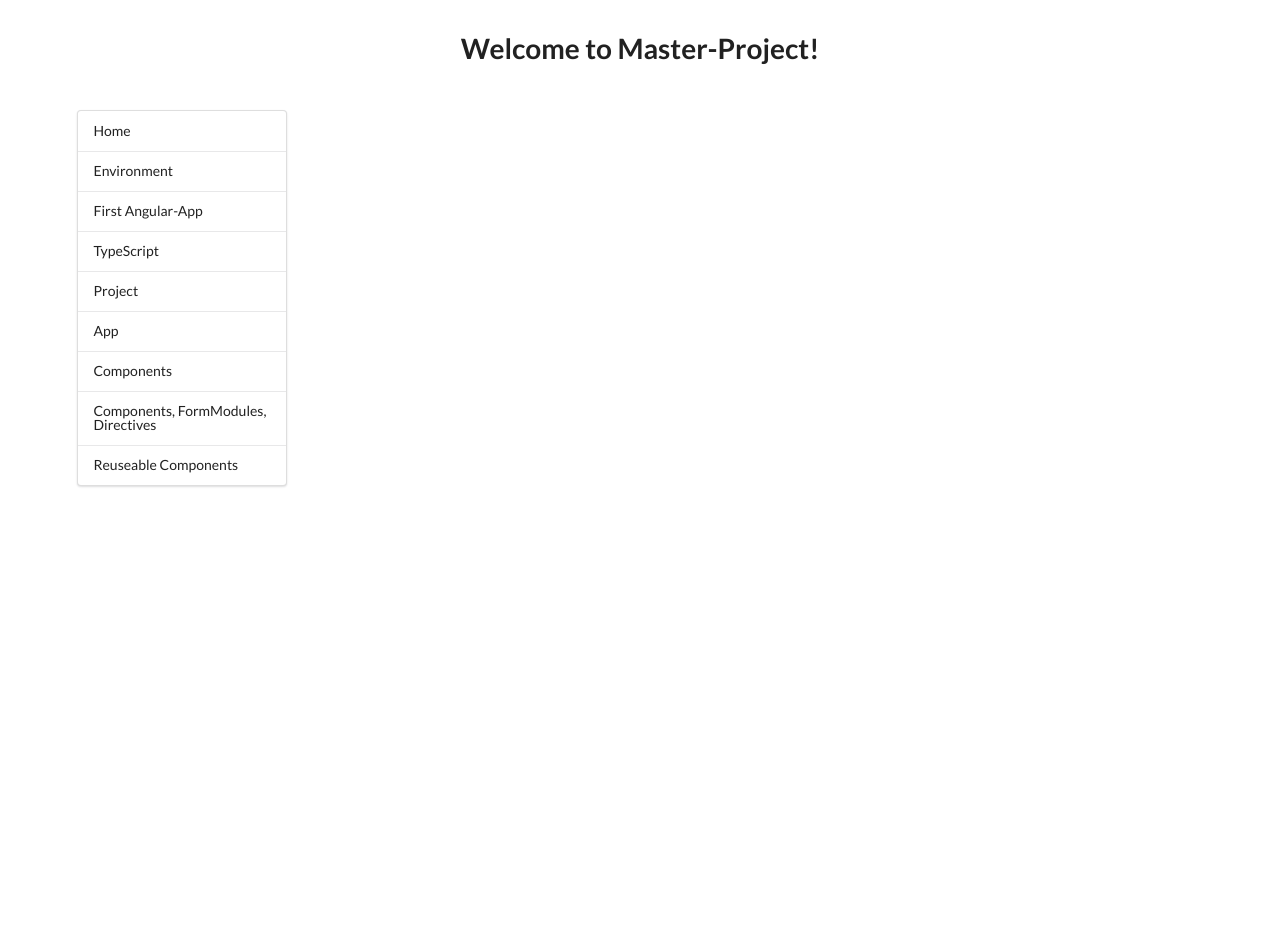
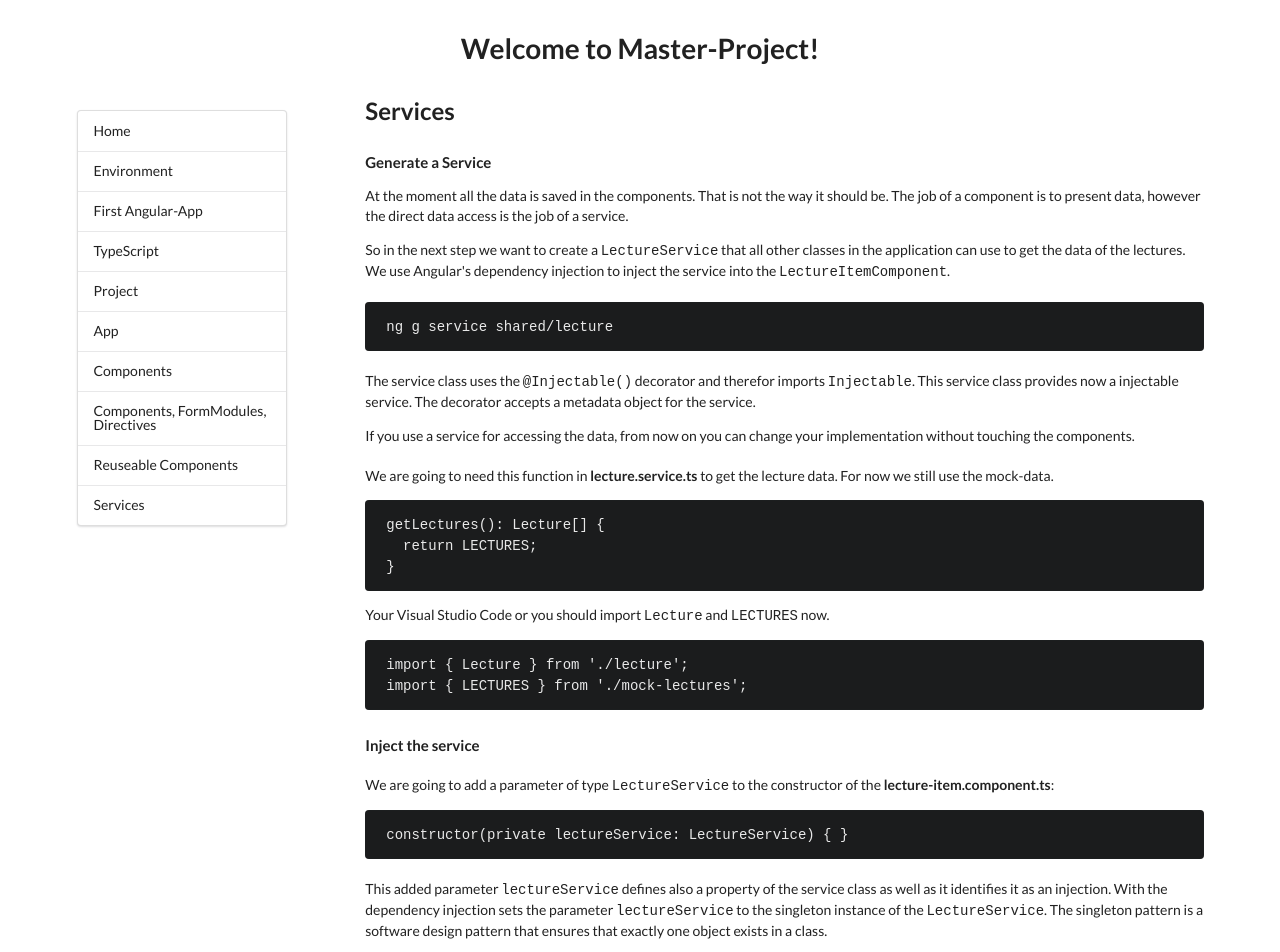
Before and after one commit to hirmer21to/angular_lernapp, an Angular app: page /services in a window 1280 px wide. Before the commit this address led to /. Shown: the top 952 px of the page. Before the commit the page ends 830 px from the top, so only its background shows below. Built offline with nearby package versions, Linux system fonts and the light colour scheme.

Commit message:
Kapitel Services fertig gestellt

```diff
--- a/src/app/app-routing.module.ts
+++ b/src/app/app-routing.module.ts
@@ -9,6 +9,7 @@ import { ApplicationComponent } from './application/application.component';
 import { ComponentsComponent } from './components/components.component';
 import { ComponentsFormmodulesDirectivesComponent } from './components-formmodules-directives/components-formmodules-directives.component';
 import { ReusableComponentsComponent } from './reusable-components/reusable-components.component';
+import { ServicesComponent } from './services/services.component';
 
 const routes: Routes = [
   { path: '', redirectTo: '/home', pathMatch: 'full' },
@@ -20,7 +21,8 @@ const routes: Routes = [
   { path: 'application', component: ApplicationComponent},
   { path: 'components', component: ComponentsComponent},
   { path: 'components-formmodules-directives', component: ComponentsFormmodulesDirectivesComponent},
-  { path: 'reusable-components', component: ReusableComponentsComponent}
+  { path: 'reusable-components', component: ReusableComponentsComponent},
+  { path: 'services', component: ServicesComponent}
 
 
 ];
--- a/src/app/app.component.html
+++ b/src/app/app.component.html
@@ -31,6 +31,9 @@
         <a class="item" routerLink="/reusable-components">
           Reuseable Components
         </a>
+        <a class="item" routerLink="/services">
+          Services
+        </a>
       </div>
     </div>
     <div class="twelve wide column">
--- a/src/app/app.module.ts
+++ b/src/app/app.module.ts
@@ -12,6 +12,7 @@ import { ApplicationComponent } from './application/application.component';
 import { ComponentsComponent } from './components/components.component';
 import { ComponentsFormmodulesDirectivesComponent } from './components-formmodules-directives/components-formmodules-directives.component';
 import { ReusableComponentsComponent } from './reusable-components/reusable-components.component';
+import { ServicesComponent } from './services/services.component';
 
 @NgModule({
   declarations: [
@@ -24,7 +25,8 @@ import { ReusableComponentsComponent } from './reusable-components/reusable-comp
     ApplicationComponent,
     ComponentsComponent,
     ComponentsFormmodulesDirectivesComponent,
-    ReusableComponentsComponent
+    ReusableComponentsComponent,
+    ServicesComponent
   ],
   imports: [
     BrowserModule,
--- a/src/app/reusable-components/reusable-components.component.html
+++ b/src/app/reusable-components/reusable-components.component.html
@@ -34,6 +34,5 @@
   <p>In this section, there were just "inside changes", you cannot see any difference in the user interface. But we
     seperated the list and the details-view. Now a development of both components is possible, without any need to also
     change the other one. The details-component is now resusable.</p>
-
-    <iframe style="margin-top:20px; width:100%; height: 500px" src="https://stackblitz.com/edit/where-to-go-step-4?embed=1&file=src/app/lecture-details/lecture-details.component.html&hideNavigation=1"></iframe>
 </div>
+<iframe style="margin-top:20px; width:100%; height: 500px" src="https://stackblitz.com/edit/where-to-go-step-4?embed=1&file=src/app/lecture-details/lecture-details.component.html&hideNavigation=1"></iframe>
--- /dev/null
+++ b/src/app/services/services.component.html
@@ -0,0 +1,107 @@
+<h2>Services</h2>
+
+<h4>Generate a Service</h4>
+<div *ngIf="theorySmall">
+  <p>At the moment all the data is saved in the components. That is not the way it should be. The job of a component is
+    to present data, however the direct data access is the job of a service.</p>
+  <p>So in the next step we want to create a <code>LectureService</code> that all other classes in the application can
+    use to get
+    the data of the lectures. We use Angular's dependency injection to inject the service into the <code>LectureItemComponent</code>.
+  </p>
+</div>
+<div *ngIf="praxis" style="margin-top: 20px;">
+  <p class="ui message black"><code>
+  ng g service shared/lecture
+</code></p>
+</div>
+<div *ngIf="theorySmall" style="margin-top: 20px;">
+  <p>The service class uses the <code>@Injectable()</code> decorator and therefor imports <code>Injectable</code>. This
+    service class provides now a injectable service. The decorator accepts a metadata object for the service.</p>
+  <p>If you use a service for accessing the data, from now on you can change your implementation without touching the
+    components.</p>
+</div>
+
+<div *ngIf="praxis" style="margin-top: 20px;">
+  <p>We are going to need this function in <b>lecture.service.ts</b> to get the lecture data. For now we still use the
+    mock-data.</p>
+  <p class="ui message black"><code>
+      getLectures(): Lecture[] &#123; <br/>
+      &nbsp; return LECTURES; <br/>
+        &#125;
+  </code></p>
+  <p>Your Visual Studio Code or you should import <code>Lecture</code> and <code>LECTURES</code> now.</p>
+  <p class="ui message black"><code>
+      import &#123; Lecture &#125; from './lecture'; <br/>
+      import &#123; LECTURES &#125; from './mock-lectures';
+  </code></p>
+</div>
+<h4>Inject the service</h4>
+<div *ngIf="praxis" style="margin-top: 20px;">
+  <p>We are going to add a parameter of type <code>LectureService</code> to the constructor of the <b>lecture-item.component.ts</b>:</p>
+  <p class="ui message black"><code>
+        constructor(private lectureService: LectureService) &#123; &#125;
+  </code></p>
+</div>
+<div *ngIf="theorySmall" style="margin-top: 20px;">
+  <p>This added parameter <code>lectureService</code> defines also a property of the service class as well as it
+    identifies it as an injection. With the dependency injection sets the parameter <code>lectureService</code> to the
+    singleton instance of the <code>LectureService</code>. The singleton pattern is a software design pattern that
+    ensures that exactly one object exists in a class.</p>
+</div>
+<div *ngIf="praxis" style="margin-top: 20px;">
+  <p>Now replace the <code>lecture</code> propterty in <b>lecture-item.component.ts</b> and import the <code>LectureService</code>
+    if it wasn't imported automatically by adding the parameter in the constructor before.</p>
+  <p class="ui message black"><code>
+      import &#123; LectureService &#125; from '../shared/lecture.service';
+<br/><br/>
+      lectures: Lecture[];
+    </code></p>
+  <p>Next we are going to use the method of the service class to get the lectures into our <code>lecture</code> array.</p>
+  <p class="ui message black"><code>
+        getLectures(): void &#123;<br/>
+        &nbsp; this.lectures = this.lectureService.getLectures();<br/>
+          &#125;
+      </code></p>
+  <p>In the lifecycle hook <code>ngOnInit()</code> the method is called and executed when loading the browser.</p>
+  <p class="ui message black"><code>
+          ngOnInit() &#123;<br/>
+          &nbsp; this.getLectures();<br/>
+            &#125;
+        </code></p>
+</div>
+<h4>Observable Data</h4>
+<div *ngIf="theorySmall" style="margin-top: 20px;">
+  <p>The service method <code>getLectures()</code> now has a synchronous signature which means that the service can
+    fetch data synchronously. This is just working because we fetch mock-data right now. If we have a real app with
+    real data this will not work at all. Fetching data from a remote server is an asynchronous operation. In the "real"
+    world the service has to wait for the respond of the server and the method cannot return immediately.</p>
+</div>
+<div *ngIf="praxis" style="margin-top: 20px;">
+  <p><code>LectureService.getLectures()</code> needs to have a asynchronous signature, therefor we will return a <code>Observable</code>.
+    We need to import in <b>lecture.service.ts</b>:</p>
+  <p class="ui message black"><code>
+    import &#123; Observable, of &#125;  from 'rxjs';
+    </code>
+  </p>
+  <p>And replace the method with this code:</p>
+  <p class="ui message black"><code>
+      getLectures(): Observable&lt;Lecture[]&gt; &#123;<br/>
+      &nbsp;   return of (LECTURES);<br/>
+          &#125;       </code>
+  </p>
+  <p>We also need to replace the method in <b>lecture-item.component.ts</b> now.</p>
+  <p class="ui message black"><code>
+        getLectures(): void &#123;<br/>
+        &nbsp; this.lectureService.getLectures()<br/>
+        &nbsp; .subscribe(lectures => this.lectures = lectures); <br/>
+          &#125;
+          </code>
+  </p>
+</div>
+<div *ngIf="theorySmall" style="margin-top: 20px;">
+  <p><code>Observable.subscribe()</code> makes a huge difference. Before we had a synchronous assignment of the array
+    of lectures to the <code>lectures</code> property and this assignment wanted back the data immediately. Now we wait
+    for the <code>Observable</code> to return the array of lectures, even if this is after a view minutes. Then
+    <code>subscribe()</code> passes the emitted array to the callback, which sets the component's lecture property.
+  </p>
+</div>
--- /dev/null
+++ b/src/app/services/services.component.ts
@@ -0,0 +1,17 @@
+import { Component, OnInit } from '@angular/core';
+
+@Component({
+  selector: 'app-services',
+  templateUrl: './services.component.html',
+  styles: []
+})
+export class ServicesComponent implements OnInit {
+  public theorySmall: Boolean = true;
+  public theoryLarge: Boolean = true;
+  public praxis: Boolean = true;
+  constructor() { }
+
+  ngOnInit() {
+  }
+
+}
```
Also changed, not shown: 1 other file (tests, documents, lock files or other folders).
